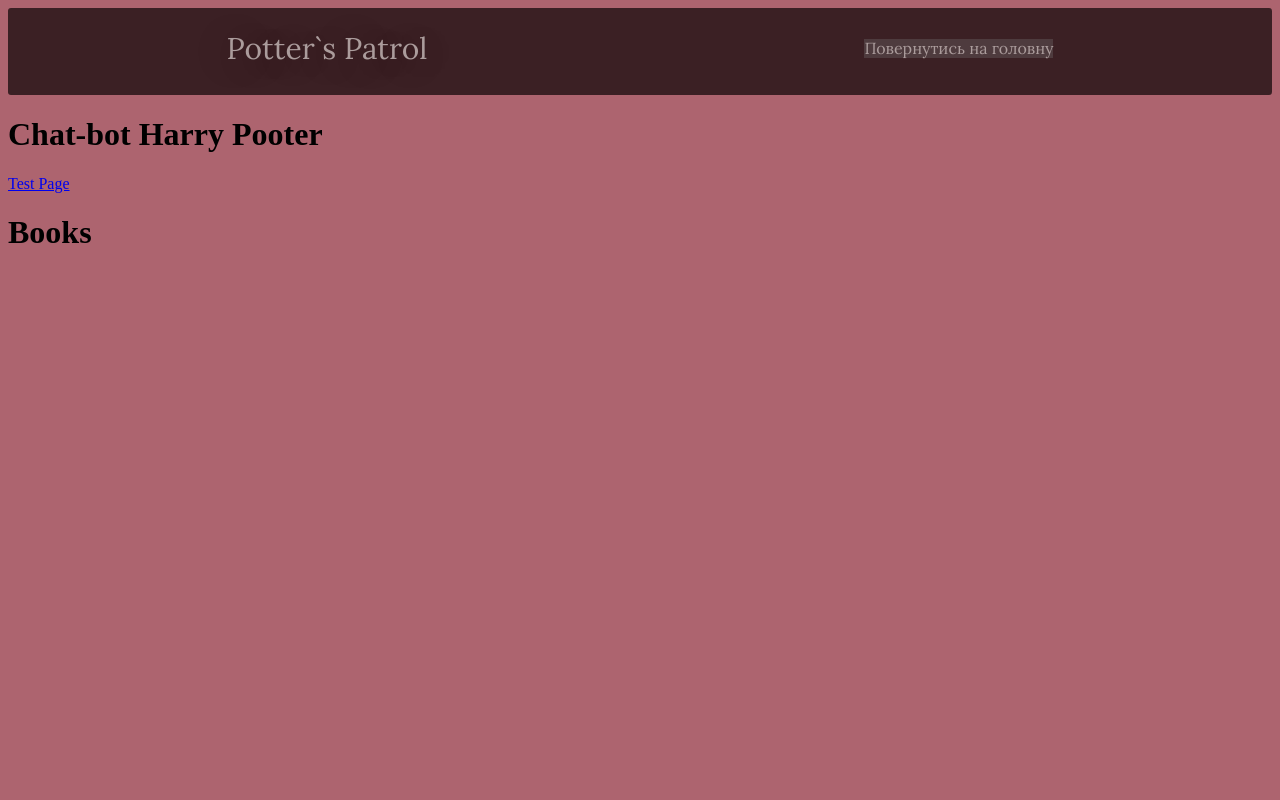
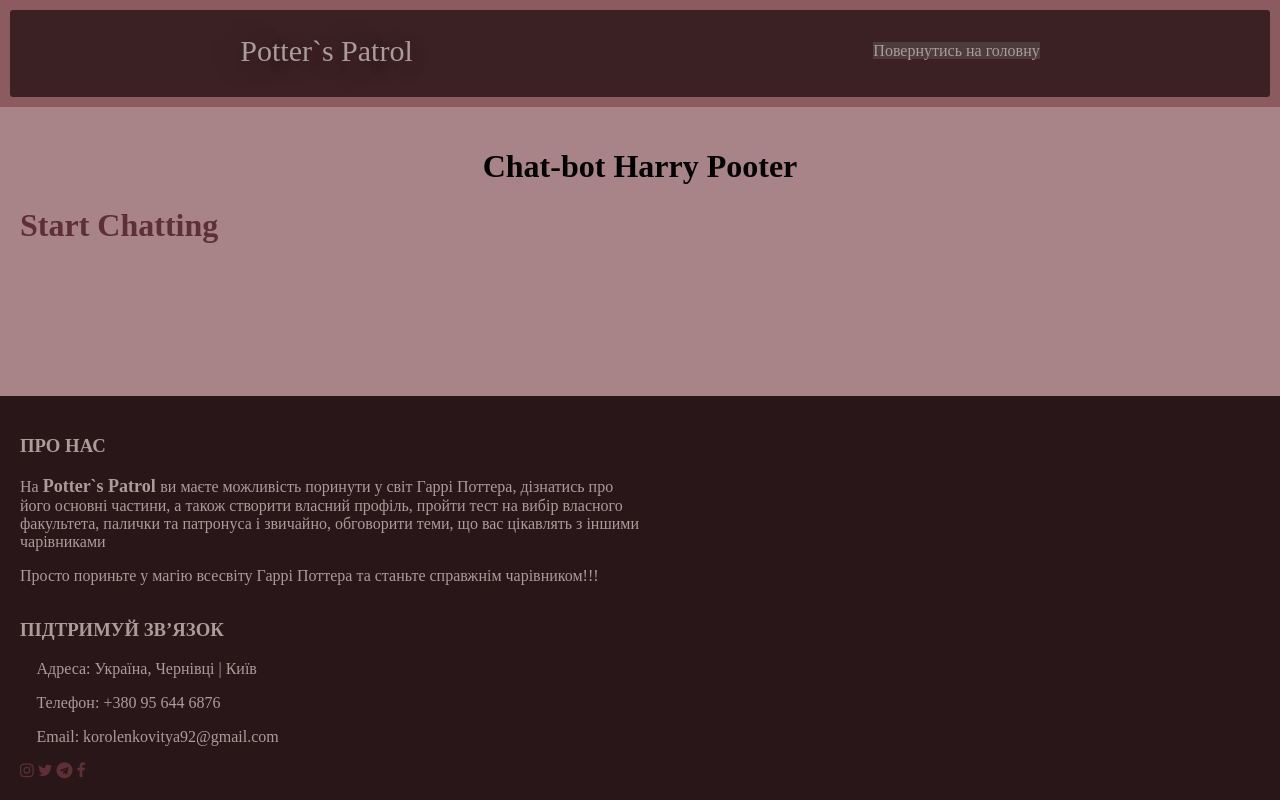
Before and after one commit to ViktorBraus/Diploma, a Django app: template web_content/templates/web_content/web_content_list.html in a window 1280 px wide. Run offline with Django 4.2, Linux system fonts and the light colour scheme; the template is opened without the code that fills it, so the values that code supplies are empty; some libraries are stand-ins or nearby versions.

Commit message:
added styles, footer and header to pages

```diff
--- a/web_content/static/index.css
+++ b/web_content/static/index.css
@@ -9,10 +9,6 @@
     src: url("./fonts/Lora-Regular.ttf") format("truetype");
     font-style: normal;
     font-weight: normal;
-}
-body
-{
-    background: #ad646f;
 }
 .HomePage
 {
@@ -35,7 +31,6 @@ body
     font-family: "LoraRegular";
     width: 100%;
     top: 0;
-    font-family: Lora;
     color: #AB9C9C;
     display: inline-flex;
     justify-content: space-around;
@@ -51,12 +46,54 @@ body
     text-decoration:none;
 }
 /* Загальний стиль для посилань */
-.back {
-  color: #007bff; /* Колір тексту посилання */
+a {
+  color: #5d3036; /* Колір тексту посилання */
   text-decoration: none; /* Забираємо декорацію посилання (підкреслення) */
   transition: color 0.3s ease; /* Плавний перехід колір тексту при наведенні */
 }
 /* Стиль для наведення на посилання */
-.back:hover {
-  color: #0056b3; /* Змінюємо колір тексту при наведенні */
+a:hover {
+  color: #101d69; /* Змінюємо колір тексту при наведенні */
 }
+.hyper
+{
+    font-size: xx-large;
+    font-weight: bold;
+}
+.xz
+{
+    display:flex;
+    width: 50%;
+    flex-direction: row;
+    justify-content:center !important;
+}
+ul {
+    list-style: none;
+    padding: 0;
+    margin: 0;
+}
+body {
+    background: rgba(127, 73, 79, 0.68);
+    display: flex;
+    flex-direction: column;
+    min-height: 100vh; /* Забезпечуємо, щоб контент вміщався весь екран */
+    margin: 0;
+}
+header {
+    /* Стилі для верхньої частини сторінки */
+    background: rgba(127, 73, 79, 0.68);
+    padding: 10px;
+}
+main {
+    /* Стилі для основного контенту */
+    flex-grow: 1; /* Забезпечуємо розширення контенту на залишок висоти екрану */
+    padding: 20px;
+}
+footer {
+     /* Стилі для нижньої частини сторінки */
+    background: #291619;
+    display: block;
+    height: 100%;
+    margin-bottom:0px;
+    padding: 10px;
+}
--- /dev/null
+++ b/web_content/templates/footer/footer.html
@@ -0,0 +1,52 @@
+<!DOCTYPE html>
+<html lang="en">
+<head>
+     <link rel="stylesheet" href="https://cdnjs.cloudflare.com/ajax/libs/font-awesome/4.7.0/css/font-awesome.min.css">
+    <meta charset="UTF-8">
+    <title>Title</title>
+</head>
+<body>
+    <footer>
+        <div class="xz mt-3 mb-5">
+            <div class="col-md-8 col-sm-6" style="color: #AB9C9C;">
+                <h3 style="text-transform: uppercase;">Про нас</h3>
+                <p>
+                    На <span style="font-weight: 700; font-size: 18px;"> Potter`s Patrol  </span> ви маєте можливість поринути у світ Гаррі Поттера,
+                    дізнатись про його основні частини,
+                    а також створити власний профіль, пройти тест на вибір власного факультета, палички та патронуса і звичайно, обговорити теми, що вас цікавлять з іншими чарівниками
+                </p>
+                <p>
+                    Просто пориньте у магію всесвіту Гаррі Поттера та станьте справжнім чарівником!!!
+                </p>
+            </div>
+        </div>
+            <div class="col-md-4 col-sm-5" style="color: #AB9C9C; padding: 0;">
+                <h3 style="text-transform: uppercase;">Підтримуй зв’язок</h3>
+                <ul class="list-unstyled">
+                    <li>
+                        <p>
+                            <i class="fas fa-address-book"></i> <span class="contacts">Адреса:</span> Україна, Чернівці | Київ
+                        </p>
+                    </li>
+                    <li>
+                        <p>
+                            <i class="fas fa-phone"></i> <span class="contacts">Телефон:</span>  +380 95 644 6876
+                        </p>
+                    </li>
+                    <li>
+                        <p>
+                            <i class="fas fa-envelope"></i> <span class="contacts">Email:</span> korolenkovitya92@gmail.com
+                        </p>
+                    </li>
+                    <li class="social">
+                        <a class="btn btn-social-icon btn-lg btn-instagram" href="https://www.instagram.com/viktor__braus/" target="_blank"><i class="fa fa-instagram"></i></a>
+                        <a class="btn btn-social-icon btn-lg btn-twitter" href="https://twitter.com/ViktorBraus"><i class="fa fa-twitter" target="_blank"></i></a>
+                        <a class="btn btn-social-icon btn-lg btn-telegram" href="https://t.me/viktorbraus"><i class="fa fa-telegram" target="_blank"></i></a>
+                        <a class="btn btn-social-icon btn-lg btn-facebook" href="https://www.facebook.com/Derekandkoral"><i class="fa fa-facebook" target="_blank"></i></a>
+                    </li>
+                </ul>
+            </div>
+        </div>
+    </footer>
+</body>
+</html>
--- a/web_content/templates/web_content/web_content_list.html
+++ b/web_content/templates/web_content/web_content_list.html
@@ -1,4 +1,15 @@
 <!DOCTYPE html>
+<!-- <div>
+            <h1>Books</h1>
+        </div>
+        {#% for post in posts %#}
+            <div>
+            <h1><a href="">{{ post.title }}</a> </h1>
+            <p>{{ post.text|linebreaksbr }}</p>
+                        <p>published: {{ post.published_date }}</p>
+            </div>
+        {#% endfor %#}
+-->
 {% load static %}
 <html>
     <head>
@@ -9,25 +20,22 @@
         <title>Potters Patrol</title>
     </head>
     <body>
-    <div class="HomePage">
+    <header>
+        <div class="HomePage">
         <div class="navbar">
         <div class="Potters">Potter`s Patrol</div>
         <div><a class="linking" href="http://localhost:3000">Повернутись на головну</a></div>
         </div>
-    </div>
-    <div>
-        <h1>Chat-bot Harry Pooter</h1>
-        <div><a href="chat_bot">Test Page</a></div>
-    </div>
+        </div>
+    </header>
+        <main>
         <div>
-            <h1>Books</h1>
+        <h1 align="center">Chat-bot Harry Pooter</h1>
+        <div><a class="hyper" href="chat_bot">Start Chatting</a></div>
         </div>
-        {% for post in posts %}
-            <div>
-            <h1><a href="">{{ post.title }}</a> </h1>
-            <p>{{ post.text|linebreaksbr }}</p>
-                        <p>published: {{ post.published_date }}</p>
-            </div>
-        {% endfor %}
+        </main>
+    <footer>
+    {% include '../footer/footer.html' %}
+    </footer>
     </body>
 </html>
```
Also changed, not shown: static/index.css (+6 -2 lines), web_content/templates/web_content/chat_bot.html (+7 -0 lines), web_content/views.py (+6 -9 lines).
